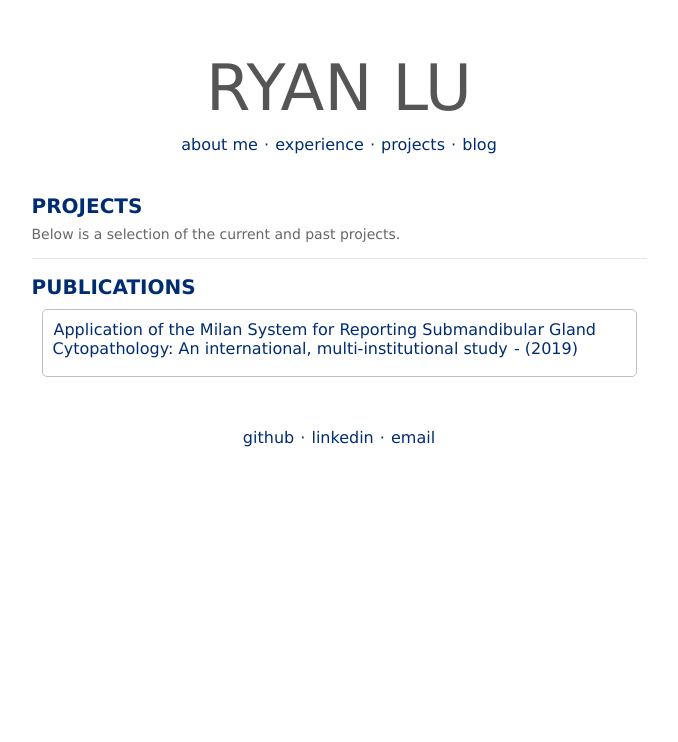
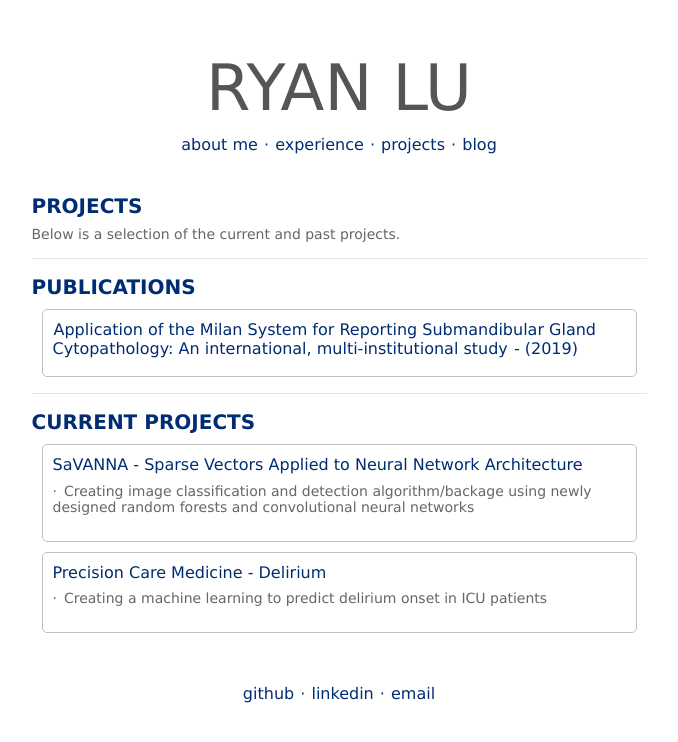
Before and after one commit to ryanlu41/ryanlu41.github.io, a Jekyll site: the page built from projects/index.html, in a window 1280 px wide. Shown: the top 742 px of the page, without its empty margins (301-979 px from the left). Built offline with Jekyll 4.4.1, drawn with Linux system fonts in a browser that asks for light colours.

Commit message:
Update index.html

```diff
--- a/projects/index.html
+++ b/projects/index.html
@@ -20,5 +20,21 @@ title: Ryan Lu - Projects
 		<div class="project-item">
 			<h4><a href="https://onlinelibrary.wiley.com/doi/abs/10.1002/cncy.22135">Application of the Milan System for Reporting Submandibular Gland Cytopathology: An international, multi‐institutional study</a> - (2019)</h4>
 		</div>
+		<hr>
+
+
+		<h3>CURRENT PROJECTS</h3>
+		<div class="project-item">
+			<h4>SaVANNA - Sparse Vectors Applied to Neural Network Architecture</h4>
+			<ul>
+				<li>Creating image classification and detection algorithm/backage using newly designed random forests and convolutional neural networks</li>
+			</ul>
+		</div>
+		<div class="project-item">
+			<h4>Precision Care Medicine - Delirium</h4>
+			<ul>
+				<li>Creating a machine learning to predict delirium onset in ICU patients</li>
+			</ul>
+		</div>
 	</div>
 </div>
```
